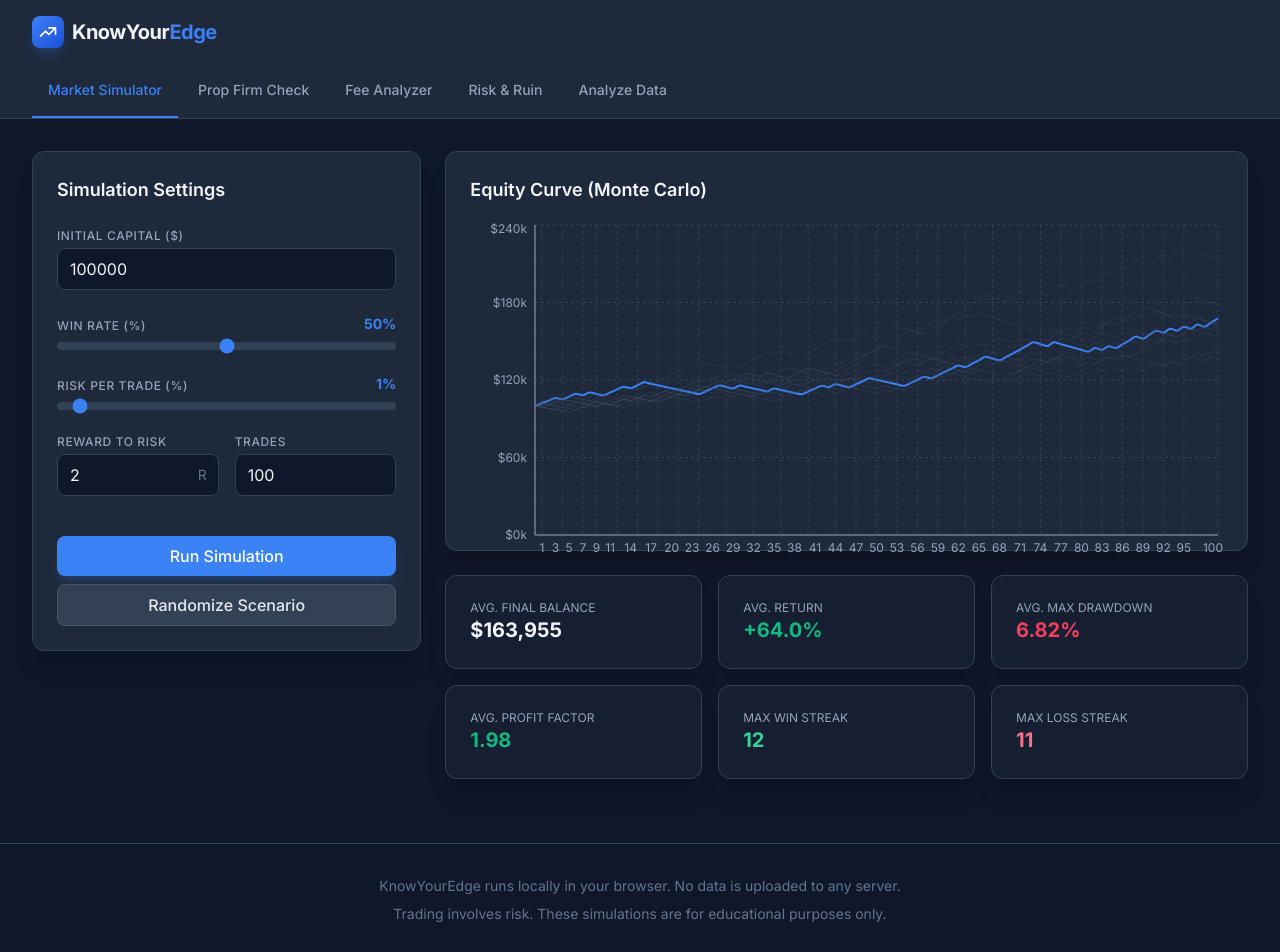
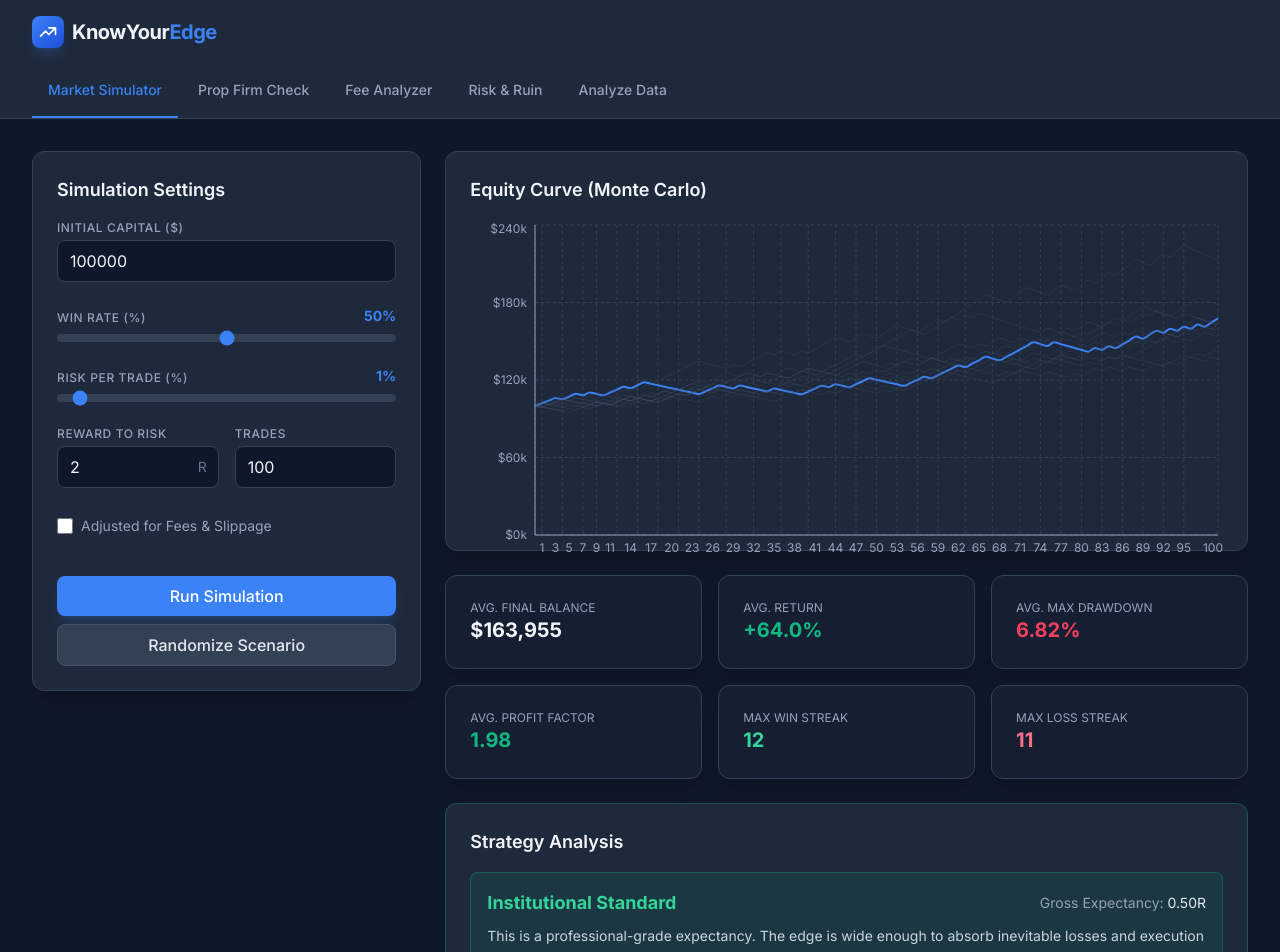
Before and after one commit to denelio/know-your-edge, a React (Vite) app: page / in a window 1280 px wide. Shown: the top 952 px of the page. Built offline with nearby package versions, Linux system fonts and the light colour scheme.

Commit message:
Included Strategy Analysis for Expectancy

```diff
--- a/src/components/modules/MarketSimulator.tsx
+++ b/src/components/modules/MarketSimulator.tsx
@@ -29,6 +29,7 @@ const MarketSimulator: React.FC = () => {
     simulationCount: 10,
   });
 
+  const [isNetStats, setIsNetStats] = useState(false);
   const [data, setData] = useState<EquityPoint[]>([]);
   const [stats, setStats] = useState<SimulationStats | null>(null);
 
@@ -61,9 +62,9 @@ const MarketSimulator: React.FC = () => {
   const randomize = () => {
     setConfig({
       ...config,
-      winRatePercent: Math.floor(Math.random() * 60) + 30, // 30-90%
-      rewardToRiskRatio: Number((Math.random() * 3 + 0.5).toFixed(1)), // 0.5 - 3.5
-      riskPerTradePercent: Number((Math.random() * 4 + 0.5).toFixed(1)), // 0.5 - 4.5
+      winRatePercent: Math.floor(Math.random() * 60) + 30,
+      rewardToRiskRatio: Number((Math.random() * 3 + 0.5).toFixed(1)),
+      riskPerTradePercent: Number((Math.random() * 4 + 0.5).toFixed(1)),
     });
   };
 
@@ -71,13 +72,70 @@ const MarketSimulator: React.FC = () => {
     setConfig({ ...config, [key]: Number(val) });
   };
 
+  const getExpectancyAnalysis = () => {
+    const winRate = config.winRatePercent / 100;
+    const lossRate = 1 - winRate;
+    const rr = config.rewardToRiskRatio;
+
+    // Base Expectancy Formula
+    const expectancy = winRate * rr - lossRate * 1;
+
+    // Thresholds change based on if stats are Net (Adjusted) or Gross
+    // If Net: Lower the bar slightly because fees are already paid.
+    // If Gross: Raise the bar because fees will eat ~0.05-0.10R.
+    const limits = isNetStats
+      ? { marginal: 0.12, solid: 0.5 }
+      : { marginal: 0.2, solid: 0.6 };
+
+    if (expectancy <= 0) {
+      return {
+        val: expectancy,
+        title: "Systemic Negative Drift",
+        color: "text-rose-500",
+        borderColor: "border-rose-500/30",
+        bg: "bg-rose-500/10",
+        desc: "This system has a negative mathematical expectancy. Regardless of execution or psychology, the math ensures capital depletion over time. Do not trade this live.",
+      };
+    } else if (expectancy > 0 && expectancy < limits.marginal) {
+      return {
+        val: expectancy,
+        title: isNetStats ? "Thin Edge" : "High-Friction Edge",
+        color: "text-orange-400",
+        borderColor: "border-orange-500/30",
+        bg: "bg-orange-500/10",
+        desc: isNetStats
+          ? "You are profitable after fees, but the edge is thin. This strategy requires high volume and perfect discipline, as variance will cause long stagnant periods."
+          : "You have a theoretical edge, but it is extremely thin. After paying commissions and slippage, you will likely be breakeven or losing. This leaves no room for error.",
+      };
+    } else if (expectancy >= limits.marginal && expectancy < limits.solid) {
+      return {
+        val: expectancy,
+        title: "Institutional Standard",
+        color: "text-emerald-400",
+        borderColor: "border-emerald-500/30",
+        bg: "bg-emerald-500/10",
+        desc: "This is a professional-grade expectancy. The edge is wide enough to absorb inevitable losses and execution errors while still compounding equity sustainably.",
+      };
+    } else {
+      return {
+        val: expectancy,
+        title: "Statistical Outlier",
+        color: "text-purple-400",
+        borderColor: "border-purple-500/30",
+        bg: "bg-purple-500/10",
+        desc: "These metrics are in the top tier of performance. Ensure this is not due to a small sample size or curve-fitting. Verify the edge holds across different market regimes before scaling.",
+      };
+    }
+  };
+
+  const edgeAnalysis = getExpectancyAnalysis();
+
   return (
     <div className="grid grid-cols-1 lg:grid-cols-3 gap-6">
-      {/* Controls */}
-      <Card
-        title="Simulation Settings"
-        className="lg:col-span-1 space-y-6 h-fit"
-      >
+      {/* Left Column: Settings */}
+      <div className="lg:col-span-1 space-y-6">
+        <Card title="Simulation Settings" className="h-fit">
+          <div className="space-y-6">
             <Input
               label="Initial Capital ($)"
               type="number"
@@ -100,7 +158,9 @@ const MarketSimulator: React.FC = () => {
               max={20}
               step={0.1}
               value={config.riskPerTradePercent}
-          onChange={(e) => handleInput("riskPerTradePercent", e.target.value)}
+              onChange={(e) =>
+                handleInput("riskPerTradePercent", e.target.value)
+              }
               valueDisplay={`${config.riskPerTradePercent}%`}
             />
 
@@ -110,7 +170,9 @@ const MarketSimulator: React.FC = () => {
                 type="number"
                 step="0.1"
                 value={config.rewardToRiskRatio}
-            onChange={(e) => handleInput("rewardToRiskRatio", e.target.value)}
+                onChange={(e) =>
+                  handleInput("rewardToRiskRatio", e.target.value)
+                }
                 suffix="R"
               />
               <Input
@@ -121,6 +183,23 @@ const MarketSimulator: React.FC = () => {
               />
             </div>
 
+            {/* Checkbox for Fees Adjustment */}
+            <div className="flex items-center gap-2 pt-1">
+              <input
+                type="checkbox"
+                id="netStats"
+                checked={isNetStats}
+                onChange={(e) => setIsNetStats(e.target.checked)}
+                className="w-4 h-4 rounded border-slate-600 bg-dark-900 text-blue-500 focus:ring-blue-500/20"
+              />
+              <label
+                htmlFor="netStats"
+                className="text-sm text-slate-400 cursor-pointer select-none"
+              >
+                Adjusted for Fees & Slippage
+              </label>
+            </div>
+
             <div className="flex flex-col gap-2 pt-4">
               <Button onClick={runSim} fullWidth>
                 Run Simulation
@@ -129,10 +208,13 @@ const MarketSimulator: React.FC = () => {
                 Randomize Scenario
               </Button>
             </div>
+          </div>
         </Card>
+      </div>
 
-      {/* Visualization */}
+      {/* Right Column: Visualization & Analysis */}
       <div className="lg:col-span-2 space-y-6">
+        {/* 1. Chart */}
         <Card title="Equity Curve (Monte Carlo)" className="h-[400px]">
           <ResponsiveContainer width="100%" height="100%">
             <LineChart data={data}>
@@ -177,6 +259,7 @@ const MarketSimulator: React.FC = () => {
           </ResponsiveContainer>
         </Card>
 
+        {/* 2. Stats Grid */}
         {stats && (
           <div className="grid grid-cols-2 md:grid-cols-3 gap-4">
             <Card className="bg-dark-800/50 border-dark-700">
@@ -239,6 +322,36 @@ const MarketSimulator: React.FC = () => {
             </Card>
           </div>
         )}
+
+        {/* 3. Strategy Analysis (Moved here) */}
+        <Card
+          title="Strategy Analysis"
+          className={`${edgeAnalysis.borderColor} border`}
+        >
+          <div
+            className={`p-4 rounded-lg ${edgeAnalysis.bg} border ${edgeAnalysis.borderColor} mb-4`}
+          >
+            <div className="flex justify-between items-center mb-2">
+              <span className={`font-bold text-lg ${edgeAnalysis.color}`}>
+                {edgeAnalysis.title}
+              </span>
+              <span className="text-slate-400 text-sm">
+                {isNetStats ? "Net Expectancy" : "Gross Expectancy"}:{" "}
+                <span className="text-slate-200">
+                  {edgeAnalysis.val.toFixed(2)}R
+                </span>
+              </span>
+            </div>
+            <p className="text-sm text-slate-300 leading-relaxed">
+              {edgeAnalysis.desc}
+            </p>
+          </div>
+
+          <div className="text-xs text-slate-500 mt-2">
+            * Expectancy = (Win% x Reward) - (Loss% x 1). Positive expectancy is
+            required for long-term growth.
+          </div>
+        </Card>
       </div>
     </div>
   );
```
Lines whose indentation alone changed are shown as unchanged.
